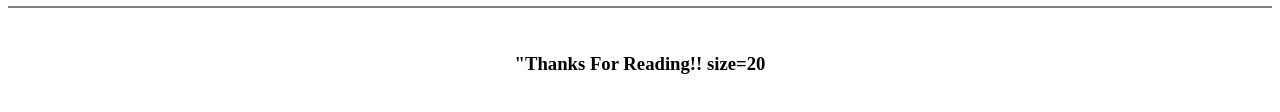
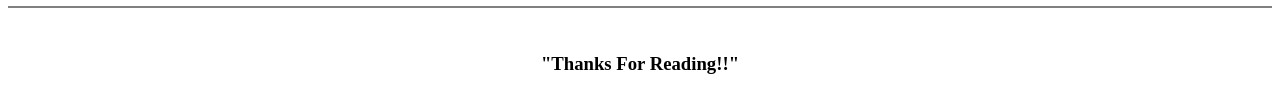
Before and after one commit to kanganaroshan/Personal-Site, a plain HTML site: page index.html in a window 1280 px wide. Shown: the part 326-438 px from the top of the page. Drawn offline with Linux system fonts and the light colour scheme.

Commit message:
Update index.html

```diff
--- a/index.html
+++ b/index.html
@@ -31,7 +31,7 @@
   <a href="contact.html">Contact</a>
   <hr size="2" noshade>
   <br>
-  <center> <h3> "Thanks For Reading!! size=20 </h3> </center>
+  <center> <h3> "Thanks For Reading!!" </h3> </center>
 
 
 
```
